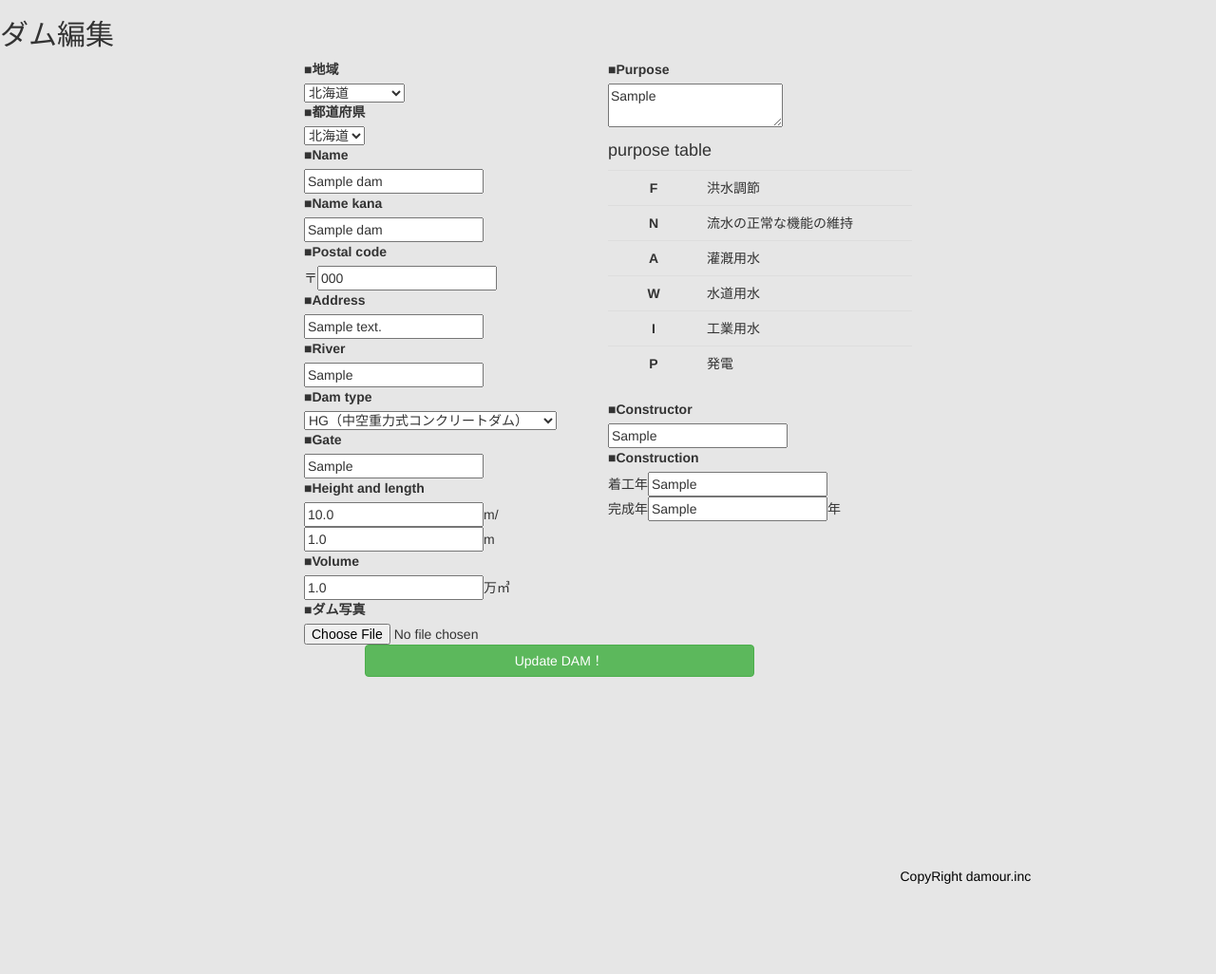
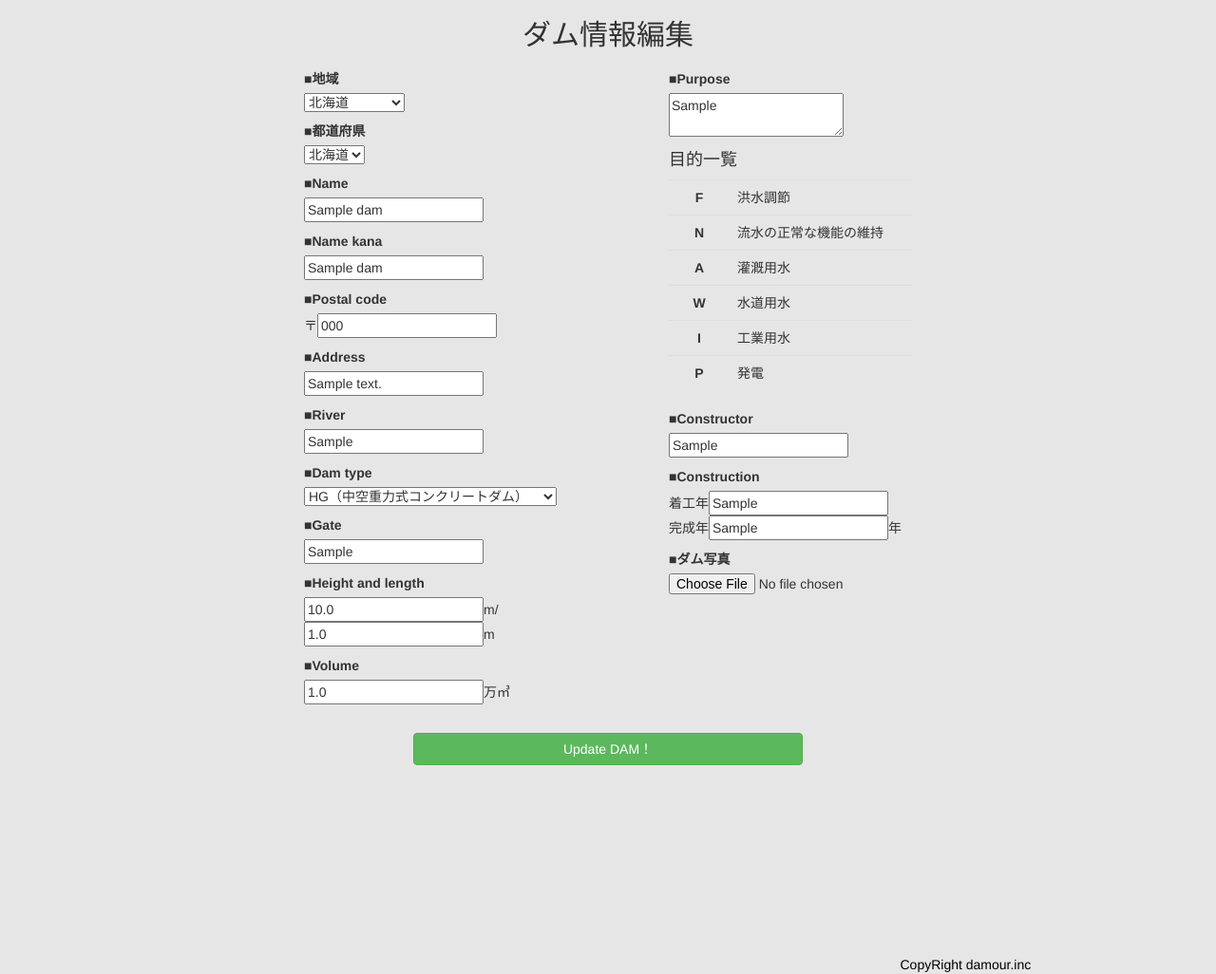
Before and after one commit to smuskit/damour, a Rails app: page /dams/1/edit in a window 1280 px wide. Shown: the part 251-1277 px from the top of the page at 95% size. Before the commit the page ends 1184 px from the top, so only its background shows below. Run offline with Rails 7, Linux system fonts and the light colour scheme; data comes from the database, SQL or seed files in the repository; tables that the repository leaves empty hold one stand-in row (Sample ...); style sheets or scripts are compiled from the project's sources; some libraries are stand-ins or nearby versions.

Commit message:
finish dam edit

```diff
--- a/app/assets/stylesheets/dams.scss
+++ b/app/assets/stylesheets/dams.scss
@@ -222,6 +222,7 @@ background-position:50% 62.5%;
 
 
 
+
 /* new */
 
 .dam-new-form {
@@ -250,7 +251,7 @@ background-position:50% 62.5%;
   margin: 0 auto;
 }
 
-.dams-new-form-submit-in {
+.dams-new-form-submit-self {
   width: 80%;
   font-size: 20px;
 }
@@ -555,3 +556,53 @@ background-position:50% 62.5%;
   text-align: center;
   margin-top: 30px;
 }
+
+
+
+
+/* edit */
+
+.dam-edit-title {
+  text-align: center;
+}
+
+.dam-edit-form {
+  width: 50%;
+  margin: 0 auto;
+}
+
+.dam-edit-form-half-left {
+  float: left;
+  width: 60%;
+}
+
+.dam-edit-form-half-right {
+  float: left;
+  width: 40%;
+}
+
+.dam-edit-field {
+  margin-top: 10px;
+}
+
+.dam-edit-table {
+  th {
+    width: 20%;
+    text-align: center;
+  }
+  td {
+    width: 60%;
+  }
+}
+
+.dam-edit-form-submit {
+  width: 80%;
+  margin: 0px auto;
+  text-align: center;
+}
+
+.dam-edit-form-submit-self {
+  width: 80%;
+  font-size: 20px;
+  margin-top: 30px;
+}
--- a/app/views/dams/edit.html.erb
+++ b/app/views/dams/edit.html.erb
@@ -1,83 +1,78 @@
+<%= render 'cards/alert' %>
 <%= render 'layouts/header' %>
-<h2>ダム編集</h2>
 
-<% @dam.errors.full_messages.each do |e| %>
-  <%= e %>
-<% end %>
+<h2 class="dam-edit-title">ダム情報編集</h2>
 
-<div class="dam-new-form">
+<div class="dam-edit-form">
   <%= form_for (@dam) do |f| %>
-    <div class="dam-new-form-half">
-      <div class="region-area-dam">
+    <div class="dam-edit-form-half-left">
+      <div class="region-area-dam dam-edit-field">
         ■<%= f.label :地域 %><br>
         <%= collection_select :dam, :region_id, Region.all, :id, :name %>
       </div>
 
-      <div class="prefecture-area-dam">
+      <div class="prefecture-area-dam dam-edit-field">
         <%= render partial: 'select_prefecture_for_dam', locals: {region_id: Region.first.id} %>
       </div>
 
-      <div>
+      <div class="dam-edit-field">
         ■<%= f.label :name %><br>
         <%= f.text_field :name %>
       </div>
 
-      <div>
+      <div class="dam-edit-field">
         ■<%= f.label :name_kana %><br>
         <%= f.text_field :name_kana %>
       </div>
 
-      <div>
+      <div class="dam-edit-field">
         ■<%= f.label :postal_code %><br>
         〒<%= f.text_field :postal_code %>
       </div>
 
-      <div>
+      <div class="dam-edit-field">
         ■<%= f.label :address %><br>
         <%= f.text_field :address %>
       </div>
 
-      <div>
+      <div class="dam-edit-field">
         ■<%= f.label :river %><br>
         <%= f.text_field :river %>
       </div>
 
-      <div>
+      <div class="dam-edit-field">
         ■<%= f.label :dam_type %><br>
         <%= f.select :dam_type, Dam.dam_types.keys.to_a, {} %>
       </div>
 
-      <div>
+      <div class="dam-edit-field">
         ■<%= f.label :gate %><br>
         <%= f.text_field :gate %>
       </div>
 
-      <div>
+      <div class="dam-edit-field">
         ■<%= f.label :height_and_length %><br>
         <%= f.text_field :height %>m/<%= f.text_field :length %>m
       </div>
 
-      <div>
+      <div class="dam-edit-field">
         ■<%= f.label :volume %><br>
         <%= f.text_field :volume %>万㎥
       </div>
-
-      <div>
-        ■<%= f.label :ダム写真 %><br>
-        <%= f.attachment_field :dam_image %>
-      </div>
     </div>
-    <div class="dam-new-form-half clearfix">
-      <div>
+    <div class="dam-edit-form-half-right clearfix">
+      <div class="dam-edit-field">
         ■<%= f.label :purpose %><br>
         <%= f.text_area :purpose %>
       </div>
-      <div>
-        <h4>purpose table</h4>
-        <table class= "table dams-new-table">
+
+      <div class="dam-edit-field">
+        <h4>目的一覧</h4>
+        <table class= "table dam-edit-table">
           <tr>
             <th>F</th>
             <td>洪水調節</td>
+          </tr>
           <tr>
             <th>N</th>
             <td>流水の正常な機能の維持</td>
@@ -101,19 +96,24 @@
         </table>
       </div>
 
-      <div>
+      <div class="dam-edit-field">
         ■<%= f.label :constructor %><br>
         <%= f.text_field :constructor %>
       </div>
 
-      <div>
+      <div class="dam-edit-field">
         ■<%= f.label :construction %><br>
         着工年<%= f.text_field :start_of_construction %><br>完成年<%= f.text_field :end_of_construction %>年
       </div>
-    </div>
-    <div class= "dams-new-form-submit">
-      <%= f.submit 'Update DAM！', class:"btn btn-ms btn-success dams-new-form-submit-in" %>
+
+      <div class="dam-edit-field">
+        ■<%= f.label :ダム写真 %><br>
+        <%= f.attachment_field :dam_image %>
+      </div>
     </div>
 
+    <div class= "dam-edit-form-submit">
+      <%= f.submit 'Update DAM！', class:"btn btn-ms btn-success dam-edit-form-submit-self" %>
+    </div>
   <% end %>
 </div>
--- a/app/views/dams/index.html.erb
+++ b/app/views/dams/index.html.erb
@@ -4,7 +4,7 @@
 <!--検索フォーム　prefecture-showのcss転用-->
 <div class="dam-index-search-form">
   <%= form_tag(dams_path, :method => 'get') do %>
-    <%= text_field_tag :search, "", placeholder:"ダム名，地名で検索", class:"dam-index-search-form-self" %>
+    <%= text_field_tag :search, "", placeholder:"ダム名，かな，住所検索", class:"dam-index-search-form-self" %>
     <%= submit_tag 'Search', :name => nil, class:"btn btn-sm btn-success" %>
   <% end %>
 </div>
```
